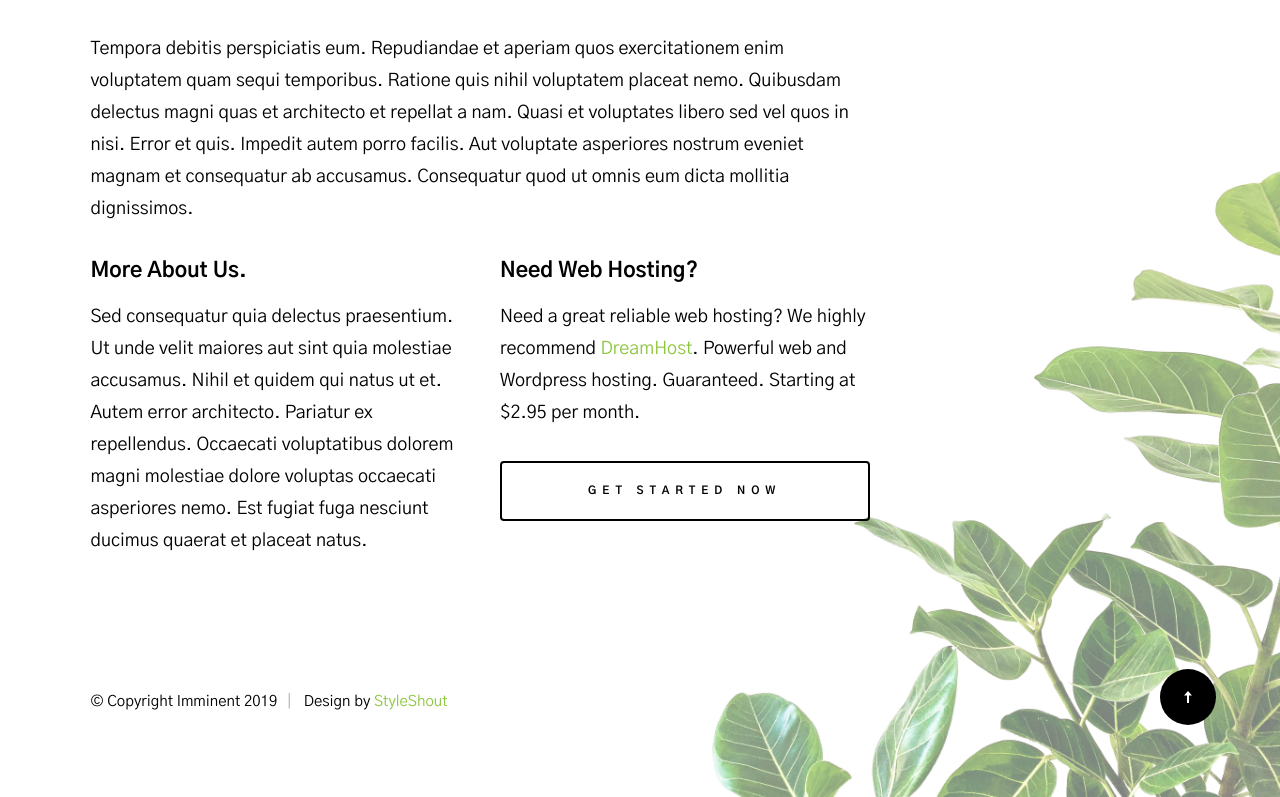
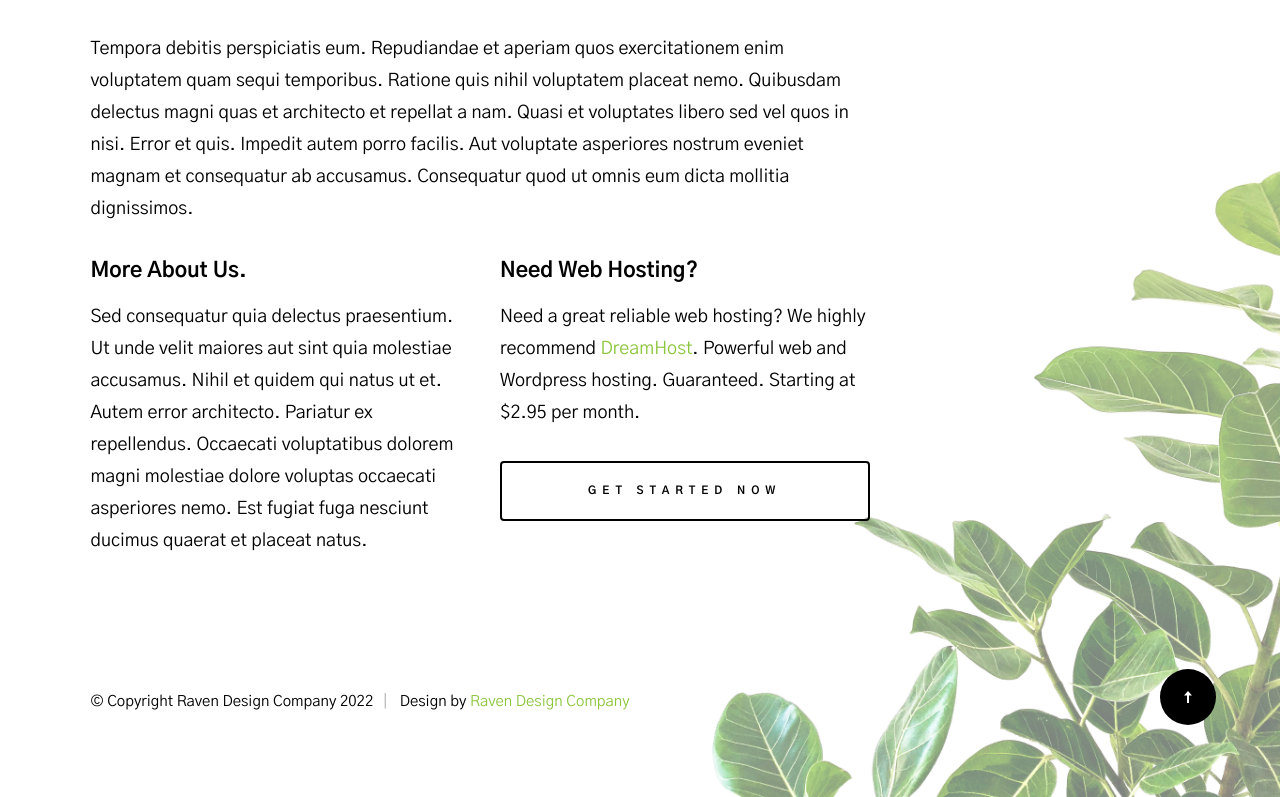
Before and after one commit to armejndi/Coming-soon, a plain HTML site: page index.html in a window 1280 px wide. Shown: the part 1424-2221 px from the top of the page. Drawn offline with Linux system fonts and the light colour scheme.

Commit message:
Update index.html

```diff
--- a/index.html
+++ b/index.html
@@ -401,8 +401,8 @@
                 <footer>
 
                     <div class="ss-copyright">
-                        <span>© Copyright Imminent 2019</span>
-                        <span>Design by <a href="https://www.styleshout.com/">StyleShout</a></span>
+                        <span>© Copyright Raven Design Company 2022</span>
+                        <span>Design by <a href="https://www.styleshout.com/">Raven Design Company</a></span>
                     </div>
 
                     <div class="ss-go-top">
```
